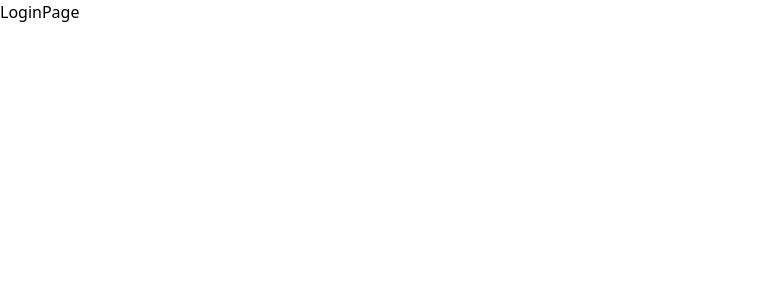
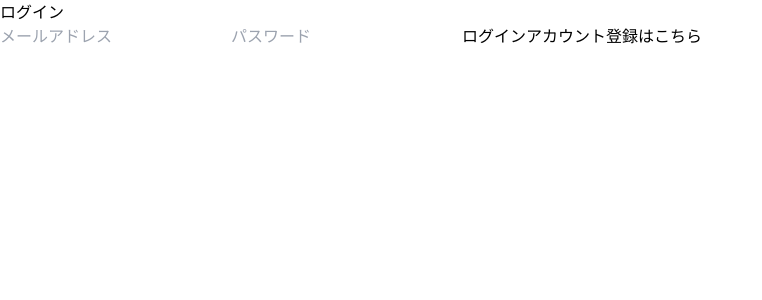
Before and after one commit to hikaru-28/outlog-frontend, a React (Vite) app: page /login in a window 1280 px wide. Shown: the top 300 px of the page, without its empty margins (0-762 px from the left). Built offline with nearby package versions, Linux system fonts and the light colour scheme.

Commit message:
feat: ログイン画面追加

```diff
--- a/src/pages/LoginPage.tsx
+++ b/src/pages/LoginPage.tsx
@@ -1,5 +1,49 @@
+import type { FormEvent, ChangeEvent } from 'react'
+import { useState } from 'react'
+import { useNavigate } from 'react-router-dom'
+import { Link } from 'react-router-dom'
+import { Button } from '@/components/ui/button'
+import { Input } from '@/components/ui/input'
+import { login } from '../api/auth'
+
+
+
 const LoginPage = () => {
-    return <div>LoginPage</div>
+    const [email, setEmail] = useState('')
+    const [password, setPassword] = useState('')
+    const navigate = useNavigate()
+
+    const handleSubmit = async (e: FormEvent) => {
+        e.preventDefault()
+
+        if (!email || !password) {
+            alert('メールアドレスとパスワードを入力してください');
+            return
+        }
+
+        const result = await login(email, password)
+        if (result) {
+            navigate('/')
+        }
+    }
+
+    const handleChangeEmail = (e: ChangeEvent<HTMLInputElement>) => {
+        setEmail(e.target.value)
+    }
+
+    const handleChangePassword = (e: ChangeEvent<HTMLInputElement>) => {
+        setPassword(e.target.value)
+    }
+
+    return (
+        <div>
+            <h1>ログイン</h1>
+            <Input value={email} onChange={handleChangeEmail} placeholder="メールアドレス" />
+            <Input value={password} onChange={handleChangePassword} type="password" placeholder="パスワード" />
+            <Button onClick={handleSubmit}>ログイン</Button>
+            <Link to='/register'>アカウント登録はこちら</Link>
+        </div>
+    )
 }
 
 export default LoginPage
```
